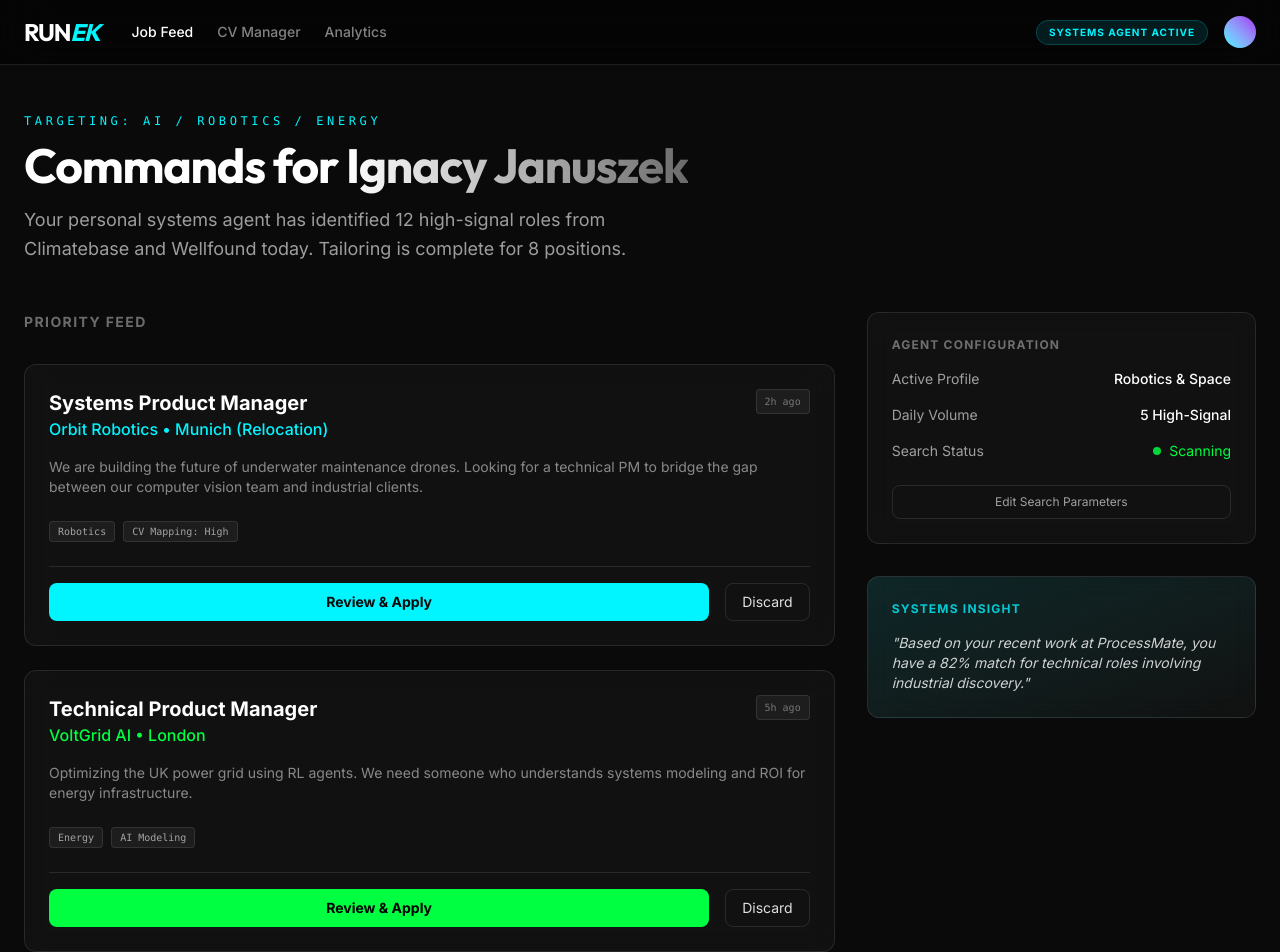
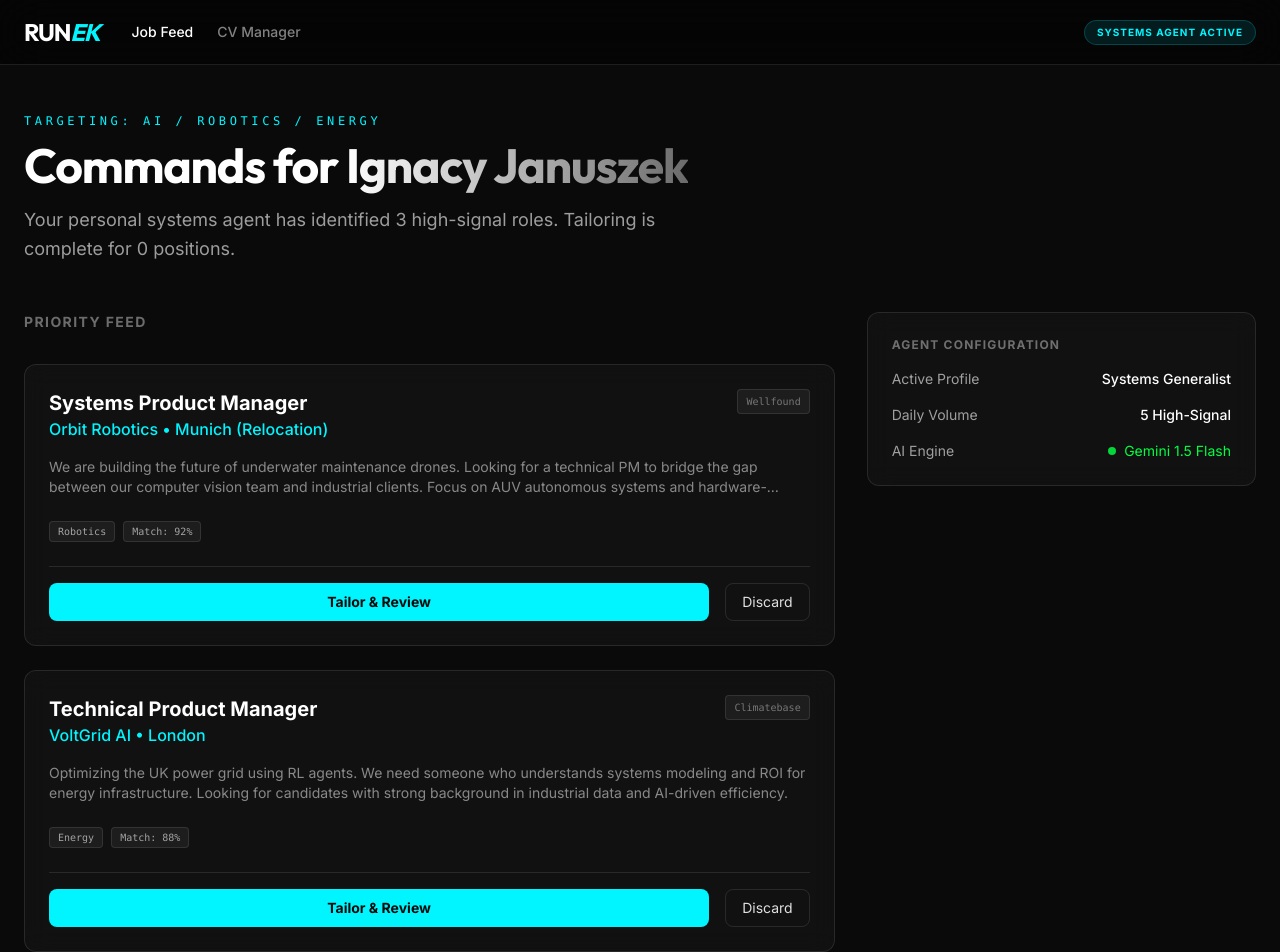
Before and after one commit to Ignisko/runek, a Next.js app in the folder runek-app/: page / in a window 1280 px wide. Shown: the top 952 px of the page. Built offline with nearby package versions, Linux system fonts and the light colour scheme.

Commit message:
Backend implementation: Job service, API routes, and fullstack integration

```diff
--- /dev/null
+++ b/runek-app/app/api/jobs/route.ts
@@ -0,0 +1,12 @@
+import { NextResponse } from 'next/server';
+import { JobService } from '../../../lib/services/job-service';
+
+/**
+ * GET /api/jobs: Returns all suggested and tailored jobs.
+ */
+export async function GET() {
+  const service = new JobService();
+  const jobs = await service.getJobs();
+
+  return NextResponse.json(jobs);
+}
--- /dev/null
+++ b/runek-app/app/api/tailor/route.ts
@@ -0,0 +1,38 @@
+import { NextResponse } from 'next/server';
+import { JobService } from '../../../lib/services/job-service';
+import { RunekAgent } from '../../../lib/services/ai-service';
+import fs from 'fs';
+import path from 'path';
+
+/**
+ * POST /api/tailor
+ * Body: { jobId: string, profile: 'robotics' | 'energy' | 'ai' }
+ */
+export async function POST(request: Request) {
+  const { jobId, profile } = await request.json();
+  const jobService = new JobService();
+  const job = await jobService.getJobById(jobId);
+
+  if (!job) {
+    return NextResponse.json({ error: "Job not found" }, { status: 404 });
+  }
+
+  // Load the specialized CV as the 'Base Context'
+  const cvPath = path.join(process.cwd(), `../cv/${profile || 'ai-growth'}.md`);
+  let baseCv = "";
+
+  try {
+    baseCv = await fs.promises.readFile(cvPath, 'utf8');
+  } catch (error) {
+    console.error(`[API] Could not find CV profile: ${profile}. Using default.`);
+    baseCv = "Ignacy Januszek - Systems Product Manager";
+  }
+
+  const agent = new RunekAgent(baseCv);
+  const tailoredContent = await agent.tailorForJob(job);
+
+  // Update job status to 'tailored'
+  await jobService.updateJobStatus(jobId, 'tailored');
+
+  return NextResponse.json(tailoredContent);
+}
--- a/runek-app/app/page.tsx
+++ b/runek-app/app/page.tsx
@@ -1,9 +1,52 @@
 "use client";
 
-import React, { useState } from "react";
+import React, { useState, useEffect } from "react";
+import { Job, TailoredContent } from "../lib/types/job";
 
 export default function Home() {
   const [activeTab, setActiveTab] = useState("feed");
+  const [jobs, setJobs] = useState<Job[]>([]);
+  const [loading, setLoading] = useState(true);
+  const [tailoring, setTailoring] = useState<string | null>(null);
+  const [selectedTailored, setSelectedTailored] = useState<TailoredContent | null>(null);
+
+  useEffect(() => {
+    fetchJobs();
+  }, []);
+
+  const fetchJobs = async () => {
+    try {
+      const res = await fetch('/api/jobs');
+      const data = await res.json();
+      setJobs(data);
+    } catch (err) {
+      console.error("Failed to fetch jobs:", err);
+    } finally {
+      setLoading(false);
+    }
+  };
+
+  const handleTailor = async (jobId: string, category: string) => {
+    setTailoring(jobId);
+    let profile = 'ai-growth';
+    if (category === 'Robotics') profile = 'robotics-space';
+    if (category === 'Energy') profile = 'energy-climate';
+
+    try {
+      const res = await fetch('/api/tailor', {
+        method: 'POST',
+        headers: { 'Content-Type': 'application/json' },
+        body: JSON.stringify({ jobId, profile })
+      });
+      const data = await res.json();
+      setSelectedTailored(data);
+      fetchJobs(); // Refresh status
+    } catch (err) {
+      console.error("Tailoring failed:", err);
+    } finally {
+      setTailoring(null);
+    }
+  };
 
   return (
     <div className="flex flex-col min-h-screen">
@@ -27,19 +70,12 @@
               >
                 CV Manager
               </button>
-              <button
-                onClick={() => setActiveTab("analytics")}
-                className={`transition-colors hover:text-white ${activeTab === "analytics" ? "text-white" : ""}`}
-              >
-                Analytics
-              </button>
             </div>
           </div>
           <div className="flex items-center gap-4">
             <div className="px-3 py-1 rounded-full bg-primary/10 border border-primary/20 text-[10px] font-bold text-primary uppercase tracking-widest">
               Systems Agent Active
             </div>
-            <div className="w-8 h-8 rounded-full bg-gradient-to-tr from-primary to-accent" />
           </div>
         </div>
       </nav>
@@ -52,8 +88,8 @@
             Commands for <span className="text-transparent bg-clip-text bg-gradient-to-r from-white to-white/40">Ignacy Januszek</span>
           </h2>
           <p className="text-white/60 max-w-2xl text-lg leading-relaxed">
-            Your personal systems agent has identified 12 high-signal roles from Climatebase and Wellfound today.
-            Tailoring is complete for 8 positions.
+            Your personal systems agent has identified {jobs.length} high-signal roles.
+            Tailoring is complete for {jobs.filter(j => j.status === 'tailored').length} positions.
           </p>
         </header>
 
@@ -62,53 +98,45 @@
           <div className="lg:col-span-2 flex flex-col gap-6">
             <h3 className="text-sm font-bold uppercase tracking-widest text-white/40 mb-2">Priority Feed</h3>
 
-            {/* Sample Job Card */}
-            <div className="glass-card p-6 flex flex-col gap-4">
+            {loading ? (
+              <div className="flex justify-center py-20">
+                <span className="w-10 h-10 border-4 border-primary/20 border-t-primary rounded-full animate-spin" />
+              </div>
+            ) : (
+              jobs.map(job => (
+                <div key={job.id} className={`glass-card p-6 flex flex-col gap-4 ${job.status === 'tailored' ? 'border-secondary/30' : ''}`}>
                   <div className="flex justify-between items-start">
                     <div>
-                  <h4 className="text-xl font-bold text-white">Systems Product Manager</h4>
-                  <p className="text-primary font-medium">Orbit Robotics • Munich (Relocation)</p>
+                      <h4 className="text-xl font-bold text-white">{job.title}</h4>
+                      <p className="text-primary font-medium">{job.company} • {job.location}</p>
                     </div>
                     <div className="px-2 py-1 bg-white/5 border border-white/10 rounded text-[10px] font-mono text-white/40">
-                  2h ago
+                      {job.source}
                     </div>
                   </div>
-              <p className="text-white/50 text-sm line-clamp-2">
-                We are building the future of underwater maintenance drones. Looking for a technical PM to bridge the gap between our computer vision team and industrial clients.
-              </p>
+                  <p className="text-white/50 text-sm line-clamp-2">{job.description}</p>
+
                   <div className="flex flex-wrap gap-2 pt-2">
-                <span className="px-2 py-0.5 rounded bg-white/5 border border-white/10 text-[10px] text-white/60 font-mono">Robotics</span>
-                <span className="px-2 py-0.5 rounded bg-white/5 border border-white/10 text-[10px] text-white/60 font-mono">CV Mapping: High</span>
+                    <span className="px-2 py-0.5 rounded bg-white/5 border border-white/10 text-[10px] text-white/60 font-mono">{job.category}</span>
+                    <span className="px-2 py-0.5 rounded bg-white/5 border border-white/10 text-[10px] text-white/60 font-mono">Match: {job.matchScore}%</span>
+                    {job.status === 'tailored' && (
+                      <span className="px-2 py-0.5 rounded bg-secondary/10 border border-secondary/20 text-[10px] text-secondary font-mono">Tailored</span>
+                    )}
                   </div>
+
                   <div className="flex gap-4 pt-4 border-t border-white/10 mt-2">
-                <button className="btn-primary flex-1 py-2 text-sm">Review & Apply</button>
+                    <button
+                      onClick={() => handleTailor(job.id, job.category)}
+                      disabled={tailoring === job.id}
+                      className={`btn-primary flex-1 py-2 text-sm ${job.status === 'tailored' ? 'bg-secondary text-black' : ''}`}
+                    >
+                      {tailoring === job.id ? 'Agent Working...' : job.status === 'tailored' ? 'View Tailored CV' : 'Tailor & Review'}
+                    </button>
                     <button className="px-4 py-2 border border-white/10 rounded-lg hover:bg-white/5 transition-colors text-sm">Discard</button>
                   </div>
                 </div>
-
-            {/* Another Sample Job Card */}
-            <div className="glass-card p-6 flex flex-col gap-4">
-              <div className="flex justify-between items-start">
-                <div>
-                  <h4 className="text-xl font-bold text-white">Technical Product Manager</h4>
-                  <p className="text-secondary font-medium">VoltGrid AI • London</p>
-                </div>
-                <div className="px-2 py-1 bg-white/5 border border-white/10 rounded text-[10px] font-mono text-white/40">
-                  5h ago
-                </div>
-              </div>
-              <p className="text-white/50 text-sm line-clamp-2">
-                Optimizing the UK power grid using RL agents. We need someone who understands systems modeling and ROI for energy infrastructure.
-              </p>
-              <div className="flex flex-wrap gap-2 pt-2">
-                <span className="px-2 py-0.5 rounded bg-white/5 border border-white/10 text-[10px] text-white/60 font-mono">Energy</span>
-                <span className="px-2 py-0.5 rounded bg-white/5 border border-white/10 text-[10px] text-white/60 font-mono">AI Modeling</span>
-              </div>
-              <div className="flex gap-4 pt-4 border-t border-white/10 mt-2">
-                <button className="btn-primary flex-1 py-2 text-sm bg-secondary text-black">Review & Apply</button>
-                <button className="px-4 py-2 border border-white/10 rounded-lg hover:bg-white/5 transition-colors text-sm">Discard</button>
-              </div>
-            </div>
+              ))
+            )}
           </div>
 
           {/* Sidebar / Profile Status */}
@@ -118,31 +146,36 @@
               <div className="space-y-4">
                 <div className="flex justify-between items-center text-sm">
                   <span className="text-white/60">Active Profile</span>
-                  <span className="text-white font-medium">Robotics & Space</span>
+                  <span className="text-white font-medium">Systems Generalist</span>
                 </div>
                 <div className="flex justify-between items-center text-sm">
                   <span className="text-white/60">Daily Volume</span>
                   <span className="text-white font-medium">5 High-Signal</span>
                 </div>
                 <div className="flex justify-between items-center text-sm">
-                  <span className="text-white/60">Search Status</span>
+                  <span className="text-white/60">AI Engine</span>
                   <span className="flex items-center gap-2 text-secondary">
                     <span className="w-2 h-2 rounded-full bg-secondary animate-pulse" />
-                    Scanning
+                    Gemini 1.5 Flash
                   </span>
                 </div>
               </div>
-              <button className="w-full py-2 border border-white/10 rounded-lg hover:bg-white/5 transition-colors text-xs text-white/60 mt-2">
-                Edit Search Parameters
+            </div>
+
+            {selectedTailored && (
+              <div className="glass-card p-6 flex flex-col gap-4 bg-gradient-to-br from-primary/10 to-transparent animate-in fade-in slide-in-from-bottom-4 duration-500">
+                <h3 className="text-xs font-bold uppercase tracking-widest text-primary/80">Tailoring Results</h3>
+                <p className="text-white/80 text-sm whitespace-pre-wrap line-clamp-6 font-mono">
+                  {selectedTailored.coverLetter}
+                </p>
+                <button
+                  onClick={() => window.alert("CV Generated!")}
+                  className="w-full py-2 bg-white/10 hover:bg-white/20 rounded text-xs text-white uppercase tracking-wider font-bold transition-all"
+                >
+                  Download Refactored CV
                 </button>
               </div>
-
-            <div className="glass-card p-6 flex flex-col gap-4 bg-gradient-to-br from-primary/10 to-transparent">
-              <h3 className="text-xs font-bold uppercase tracking-widest text-primary/80">Systems Insight</h3>
-              <p className="text-white/80 text-sm italic">
-                "Based on your recent work at ProcessMate, you have a 82% match for technical roles involving industrial discovery."
-              </p>
-            </div>
+            )}
           </div>
         </div>
       </div>
--- /dev/null
+++ b/runek-app/lib/data/jobs.json
@@ -0,0 +1,41 @@
+[
+  {
+    "id": "job-1",
+    "title": "Systems Product Manager",
+    "company": "Orbit Robotics",
+    "location": "Munich (Relocation)",
+    "description": "We are building the future of underwater maintenance drones. Looking for a technical PM to bridge the gap between our computer vision team and industrial clients. Focus on AUV autonomous systems and hardware-software integration.",
+    "url": "https://orbit-robotics.com/careers/systems-pm",
+    "source": "Wellfound",
+    "postedAt": "2026-03-30T10:00:00Z",
+    "status": "suggested",
+    "matchScore": 92,
+    "category": "Robotics"
+  },
+  {
+    "id": "job-2",
+    "title": "Technical Product Manager",
+    "company": "VoltGrid AI",
+    "location": "London",
+    "description": "Optimizing the UK power grid using RL agents. We need someone who understands systems modeling and ROI for energy infrastructure. Looking for candidates with strong background in industrial data and AI-driven efficiency.",
+    "url": "https://voltgrid.ai/jobs/tpm-energy",
+    "source": "Climatebase",
+    "postedAt": "2026-03-30T12:00:00Z",
+    "status": "suggested",
+    "matchScore": 88,
+    "category": "Energy"
+  },
+  {
+    "id": "job-3",
+    "title": "AI Growth PM",
+    "company": "NovaStream",
+    "location": "Singapore / Remote",
+    "description": "Zero-to-one product growth for our AI-powered content automation suite. Focusing on rapid experimentation and user acquisition in SE Asia.",
+    "url": "https://novastream.io/careers",
+    "source": "Wellfound",
+    "postedAt": "2026-03-30T14:00:00Z",
+    "status": "suggested",
+    "matchScore": 85,
+    "category": "AI"
+  }
+]
--- /dev/null
+++ b/runek-app/lib/services/job-service.ts
@@ -0,0 +1,54 @@
+import fs from 'fs';
+import path from 'path';
+import { Job } from '../types/job';
+
+/**
+ * JobService: The data-access layer for the Runek pipeline.
+ * Designed to be easily replaced by Airtable/Postgres in Phase 5.
+ */
+export class JobService {
+  private dataPath = path.join(process.cwd(), 'lib/data/jobs.json');
+
+  constructor() {}
+
+  /**
+   * Fetches all jobs from the pipeline.
+   */
+  async getJobs(): Promise<Job[]> {
+    try {
+      const fileData = await fs.promises.readFile(this.dataPath, 'utf8');
+      return JSON.parse(fileData) as Job[];
+    } catch (error) {
+      console.error("[JobService] Error reading jobs:", error);
+      return [];
+    }
+  }
+
+  /**
+   * Retrieves a single job by its ID.
+   */
+  async getJobById(id: string): Promise<Job | undefined> {
+    const jobs = await this.getJobs();
+    return jobs.find(job => job.id === id);
+  }
+
+  /**
+   * Updates a job's status in the pipeline.
+   */
+  async updateJobStatus(id: string, status: Job['status']): Promise<boolean> {
+    const jobs = await this.getJobs();
+    const index = jobs.findIndex(job => job.id === id);
+
+    if (index === -1) return false;
+
+    jobs[index].status = status;
+
+    try {
+      await fs.promises.writeFile(this.dataPath, JSON.stringify(jobs, null, 2));
+      return true;
+    } catch (error) {
+      console.error("[JobService] Error writing jobs:", error);
+      return false;
+    }
+  }
+}
```
Lines whose indentation alone changed are shown as unchanged.
